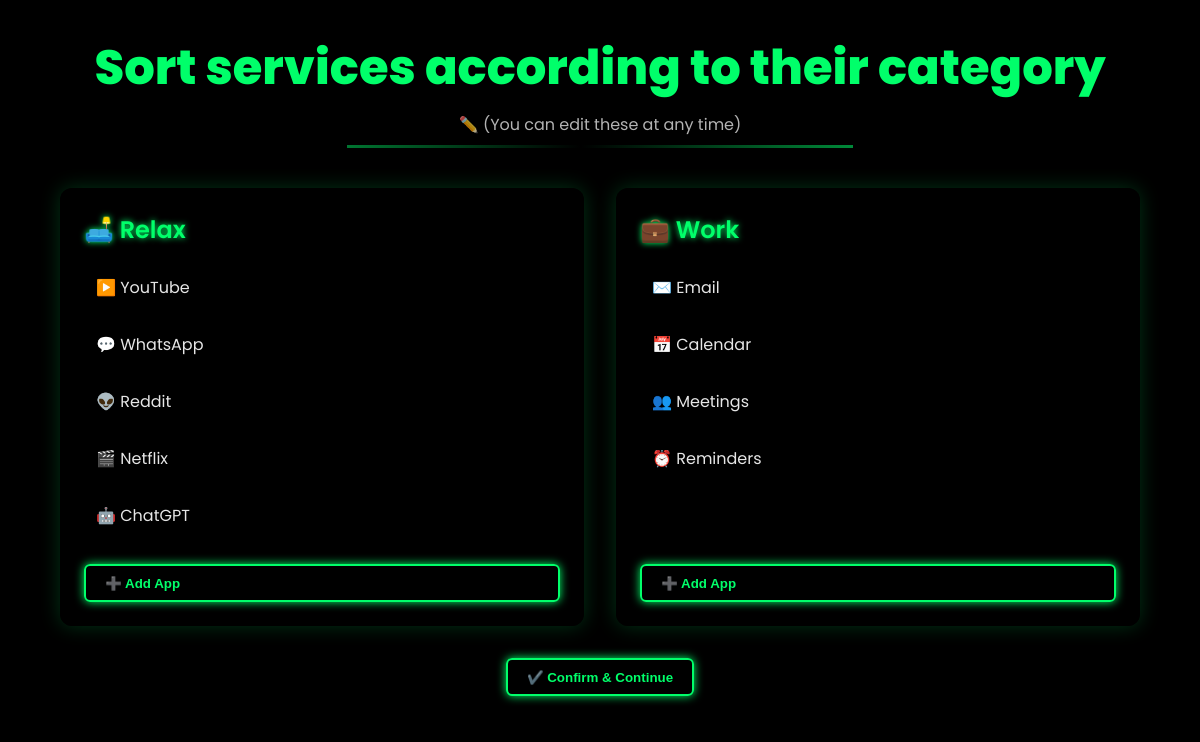
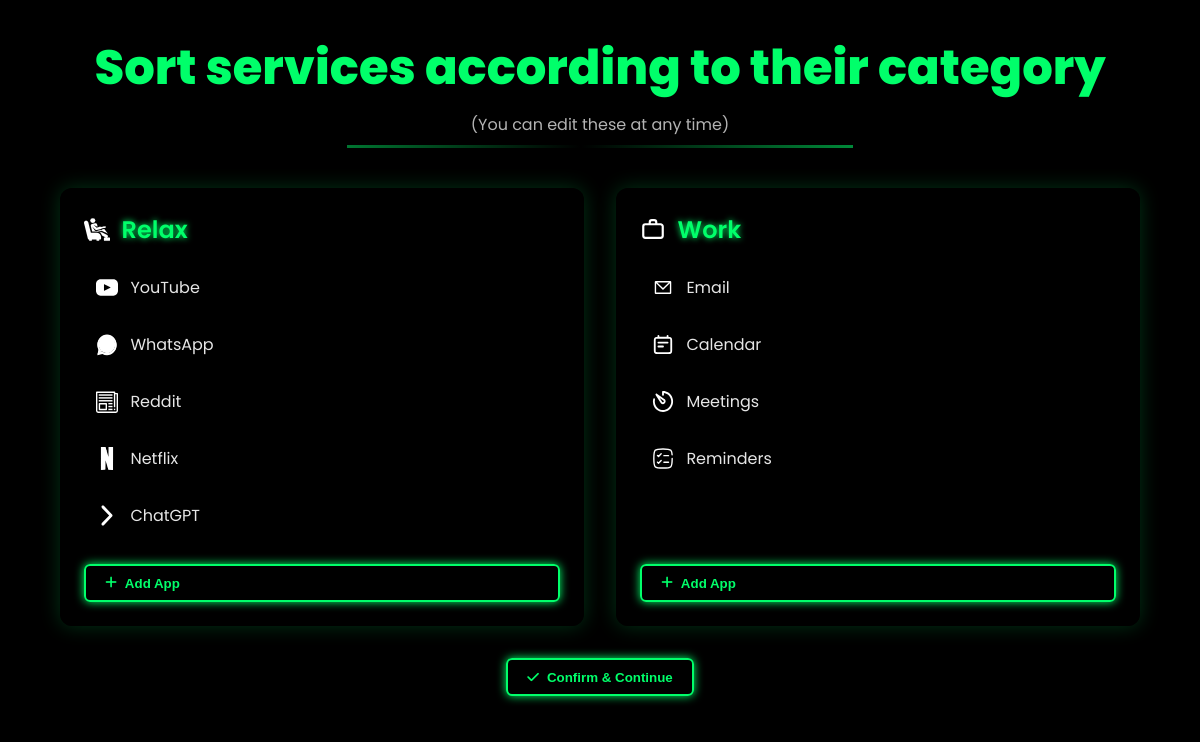
Before and after one commit to MaharshiPatel2274/NeuroPilot, an Electron app: page views/landing.html in a window 1200 px wide. Drawn offline with Linux system fonts and the light colour scheme; a small style sheet from the web is missing.

Commit message:
Final Code

```diff
--- a/styles/landing.css
+++ b/styles/landing.css
@@ -1,11 +1,10 @@
-/* landing.css */
 @import url('https://fonts.googleapis.com/css2?family=Poppins:wght@400;600;800&display=swap');
 
 :root {
-  --bg-dark:   #000;
-  --neon:      #00ff6a;
-  --text-light:#e6e6e6;
-  --panel-bg:  rgba(0,0,0,0.6);
+  --bg-dark:    #000;
+  --neon:       #00ff6a;
+  --text-light: #e6e6e6;
+  --panel-bg:   rgba(0,0,0,0.6);
 }
 
 * {
@@ -43,8 +42,12 @@
   width: 50%;
   height: 3px;
   margin: 0.5rem auto;
-  background: linear-gradient(90deg,
-    transparent 0%, var(--neon) 50%, transparent 100%);
+  background: linear-gradient(
+    90deg,
+    transparent 0%,
+    var(--neon) 50%,
+    transparent 100%
+  );
   background-size: 200% 100%;
   animation: underline-slide 3s ease-in-out infinite;
 }
@@ -60,7 +63,7 @@
   max-width: 1200px;
 }
 
-/* PANEL (no border) */
+/* ZONE PANELS */
 .zone {
   flex: 1;
   background: var(--panel-bg);
@@ -77,15 +80,23 @@
   box-shadow: 0 0 30px rgba(0,255,106,0.4);
 }
 
-/* PANEL HEADINGS */
+/* ZONE HEADINGS */
 .zone h2 {
+  display: flex;
+  align-items: center;
+  gap: 0.75rem;
   font-weight: 600;
   color: var(--neon);
   text-shadow: 0 0 6px var(--neon);
   margin-bottom: 1rem;
 }
+.zone-icon {
+  width: 1.6rem;
+  height: 1.6rem;
+  filter: brightness(0) invert(1);
+}
 
-/* LIST */
+/* APP LIST */
 .apps-list {
   flex: 1;
   list-style: none;
@@ -100,7 +111,12 @@
   background: var(--neon);
   border-radius: 3px;
 }
+
+/* APP CARDS */
 .app-card {
+  display: flex;
+  align-items: center;
+  gap: 0.75rem;
   padding: 0.75rem;
   margin-bottom: 0.5rem;
   background: rgba(0,0,0,0.4);
@@ -111,6 +127,11 @@
 .app-card:hover {
   background: rgba(0,0,0,0.7);
   box-shadow: 0 0 10px var(--neon);
+}
+.app-icon {
+  width: 1.4rem;
+  height: 1.4rem;
+  filter: brightness(0) invert(1);
 }
 
 /* BUTTONS */
@@ -135,7 +156,7 @@
   box-shadow: 0 0 20px var(--neon);
 }
 
-/* CONFIRM CONTAINER */
+/* CONFIRM BUTTON */
 .confirm-container {
   margin: 2rem 0;
 }
@@ -143,12 +164,9 @@
 /* MODAL */
 .modal.hidden { display: none; }
 .modal {
-  position: fixed;
-  inset: 0;
+  position: fixed; inset: 0;
   background: rgba(0,0,0,0.8);
-  display: flex;
-  align-items: center;
-  justify-content: center;
+  display: flex; align-items: center; justify-content: center;
   z-index: 10;
 }
 .modal-content {
@@ -156,14 +174,21 @@
   border: 2px solid var(--neon);
   border-radius: 8px;
   padding: 2rem;
-  width: 300px;
+  width: 320px;
   text-align: center;
   box-shadow: 0 0 20px var(--neon);
 }
 .modal-content h3 {
+  display: flex;
+  align-items: center;
+  gap: 0.5rem;
   color: var(--neon);
   text-shadow: 0 0 6px var(--neon);
   margin-bottom: 1rem;
+}
+.modal-icon {
+  width: 1.4rem; height: 1.4rem;
+  filter: brightness(0) invert(1);
 }
 .modal-content input {
   width: 100%;
--- a/views/landing.html
+++ b/views/landing.html
@@ -4,6 +4,7 @@
   <meta charset="UTF-8" />
   <title>NeuroPilot</title>
   <link rel="stylesheet" href="../styles/landing.css" />
+  <!-- Font Awesome kept for plus/check icons -->
   <link
     rel="stylesheet"
     href="https://cdnjs.cloudflare.com/ajax/libs/font-awesome/6.4.0/css/all.min.css"
@@ -14,53 +15,101 @@
 </head>
 <body>
   <div class="landing-header">
-    <h1> Sort services according to their category</h1>
-    <p class="subtitle">✏️ (You can edit these at any time)</p>
+    <h1>Sort services according to their category</h1>
+    <p class="subtitle">(You can edit these at any time)</p>
     <div class="underline"></div>
   </div>
 
   <div class="container">
+    <!-- RELAX ZONE -->
     <div class="zone relax">
-      <h2>🛋️ Relax</h2>
+      <h2>
+        <img src="../assets/relax.svg" class="zone-icon" alt="Relax icon" />
+        Relax
+      </h2>
       <ul class="apps-list" id="relax-list">
-        <li class="app-card">▶️ YouTube</li>
-        <li class="app-card">💬 WhatsApp</li>
-        <li class="app-card">👽 Reddit</li>
-        <li class="app-card">🎬 Netflix</li>
-        <li class="app-card">🤖 ChatGPT</li>
+        <li class="app-card">
+          <img src="../assets/yt.svg" class="app-icon" alt="YouTube" />
+          <span>YouTube</span>
+        </li>
+        <li class="app-card">
+          <img src="../assets/whatsapp.svg" class="app-icon" alt="WhatsApp" />
+          <span>WhatsApp</span>
+        </li>
+        <li class="app-card">
+          <img src="../assets/news.svg" class="app-icon" alt="Reddit" />
+          <span>Reddit</span>
+        </li>
+        <li class="app-card">
+          <img src="../assets/netflix.svg" class="app-icon" alt="Netflix" />
+          <span>Netflix</span>
+        </li>
+        <li class="app-card">
+          <img src="../assets/go.svg" class="app-icon" alt="ChatGPT" />
+          <span>ChatGPT</span>
+        </li>
       </ul>
       <button class="add-btn" data-zone="relax">
-        ➕ Add App
+        <i class="fas fa-plus"></i> Add App
       </button>
     </div>
 
+    <!-- WORK ZONE -->
     <div class="zone work">
-      <h2>💼 Work</h2>
+      <h2>
+        <img src="../assets/work.svg" class="zone-icon" alt="Work icon" />
+        Work
+      </h2>
       <ul class="apps-list" id="work-list">
-        <li class="app-card">✉️ Email</li>
-        <li class="app-card">📅 Calendar</li>
-        <li class="app-card">👥 Meetings</li>
-        <li class="app-card">⏰ Reminders</li>
+        <li class="app-card">
+          <img src="../assets/email.svg" class="app-icon" alt="Email" />
+          <span>Email</span>
+        </li>
+        <li class="app-card">
+          <img src="../assets/calendar.svg" class="app-icon" alt="Calendar" />
+          <span>Calendar</span>
+        </li>
+        <li class="app-card">
+          <img src="../assets/timer.svg" class="app-icon" alt="Meetings" />
+          <span>Meetings</span>
+        </li>
+        <li class="app-card">
+          <img src="../assets/todo.svg" class="app-icon" alt="Reminders" />
+          <span>Reminders</span>
+        </li>
       </ul>
       <button class="add-btn" data-zone="work">
-        ➕ Add App
+        <i class="fas fa-plus"></i> Add App
       </button>
     </div>
   </div>
 
   <div class="confirm-container">
     <button id="confirm-btn">
-      ✔️ Confirm &amp; Continue
+      <i class="fas fa-check"></i> Confirm &amp; Continue
     </button>
   </div>
 
   <div id="app-modal" class="modal hidden">
     <div class="modal-content">
-      <h3>➕ Add a Service to <span id="modal-zone-name"></span></h3>
-      <input type="text" id="new-app-name" placeholder="🎵 e.g. Spotify" />
+      <h3>
+        <img src="../assets/plus.svg" class="modal-icon" alt="Add icon" />
+        Add a Service to <span id="modal-zone-name"></span>
+      </h3>
+      <input
+        type="text"
+        id="new-app-name"
+        placeholder="e.g. Spotify"
+      />
       <div class="modal-actions">
-        <button id="save-app">💾 Save</button>
-        <button id="cancel-app">✖️ Cancel</button>
+        <button id="save-app">
+          <img src="../assets/save.svg" class="modal-icon" alt="Save" />
+
+        </button>
+        <button id="cancel-app">
+          <img src="../assets/cancel.svg" class="modal-icon" alt="Cancel" />
+
+        </button>
       </div>
     </div>
   </div>
```
Also changed, not shown: assets/email.svg (added), assets/netflix.svg (added).
